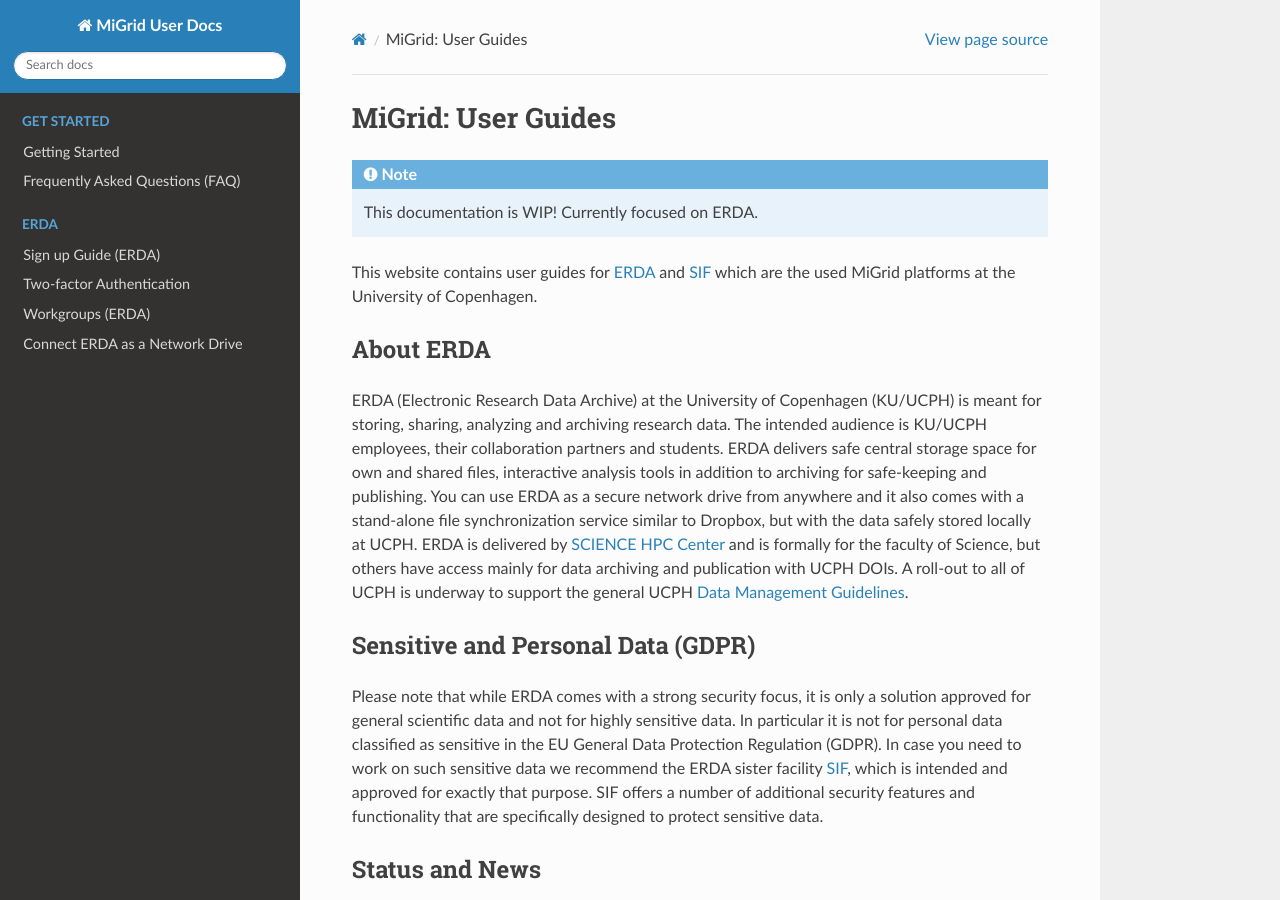
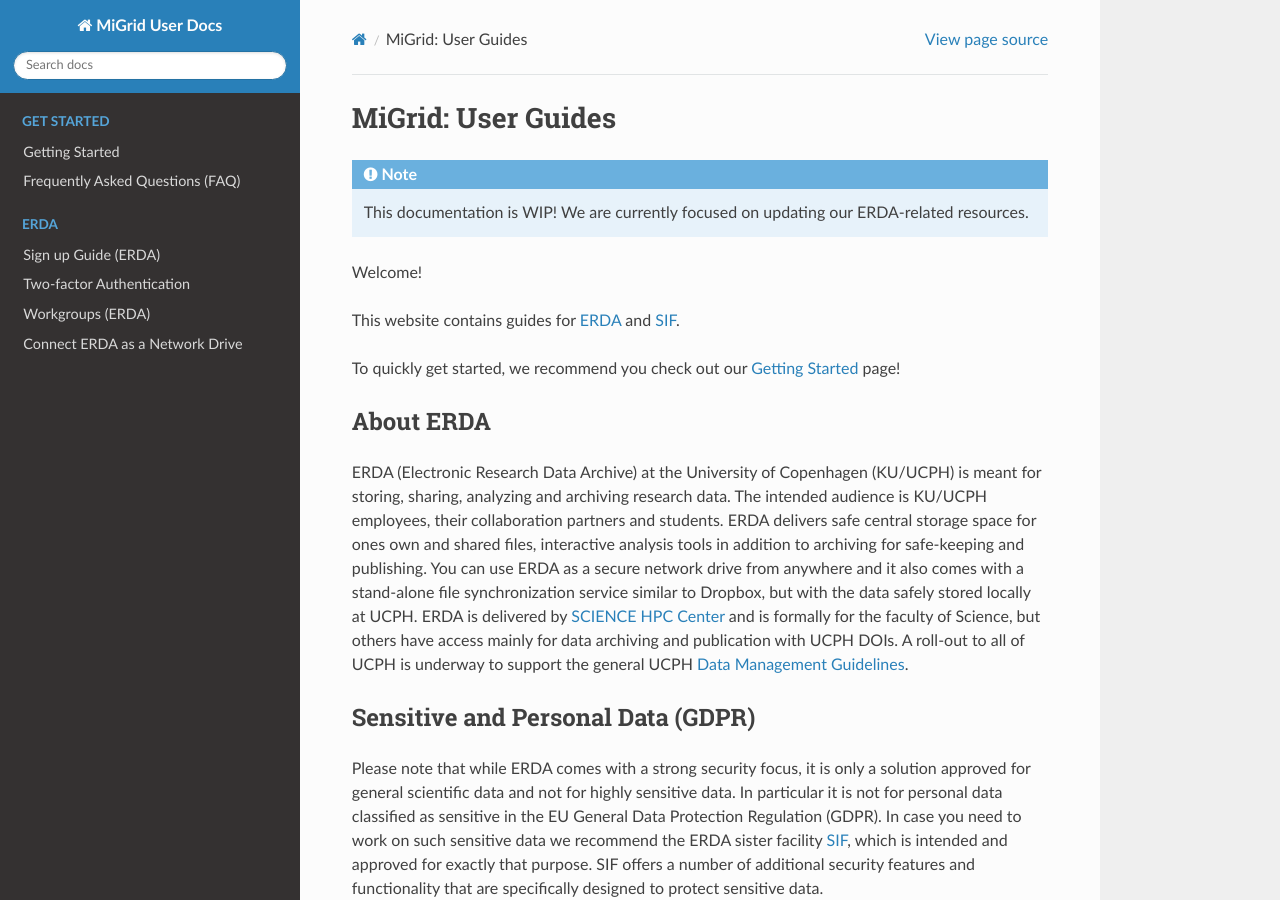
Before and after one commit to ucphhpc/migrid-user-docs, a Sphinx documentation site: the page built from docs/index.rst, in a window 1280 px wide and 900 px high. Built offline with Sphinx 7.4.7 and the Read the Docs theme 2.0.0, drawn with Linux system fonts in a browser that asks for light colours.

Commit message:
changed wording on frontpage

```diff
--- a/docs/index.rst
+++ b/docs/index.rst
@@ -22,17 +22,20 @@
    sections/erda/networkdrive/index
 
 .. Note::
-   This documentation is WIP! Currently focused on ERDA.
+   This documentation is WIP! We are currently focused on updating our ERDA-related resources.
 
+Welcome!
 
-This website contains user guides for `ERDA <https://erda.ku.dk/>`_ and `SIF <https://sif.ku.dk/>`_ which are the used MiGrid platforms at the University of Copenhagen.
+This website contains guides for `ERDA <https://erda.ku.dk/>`_ and `SIF <https://sif.ku.dk/>`_.
+
+To quickly get started, we recommend you check out our :ref:`getting-started` page!
 
 
 About ERDA
 ==========
 
 ERDA (Electronic Research Data Archive) at the University of Copenhagen (KU/UCPH) is meant for storing, sharing, analyzing and archiving research data.
-The intended audience is KU/UCPH employees, their collaboration partners and students. ERDA delivers safe central storage space for own and shared files, interactive analysis tools in addition to archiving for safe-keeping and publishing. You can use ERDA as a secure network drive from anywhere and it also comes with a stand-alone file synchronization service similar to Dropbox, but with the data safely stored locally at UCPH.
+The intended audience is KU/UCPH employees, their collaboration partners and students. ERDA delivers safe central storage space for ones own and shared files, interactive analysis tools in addition to archiving for safe-keeping and publishing. You can use ERDA as a secure network drive from anywhere and it also comes with a stand-alone file synchronization service similar to Dropbox, but with the data safely stored locally at UCPH.
 ERDA is delivered by `SCIENCE HPC Center <https://science.ku.dk/english/research/research-e-infrastructure/science-hpc-centre/>`_ and is formally for the faculty of Science, but others have access mainly for data archiving and publication with UCPH DOIs. A roll-out to all of UCPH is underway to support the general UCPH `Data Management Guidelines <https://kunet.ku.dk/work-areas/research/data/Pages/default.aspx>`_.
 
 
```
